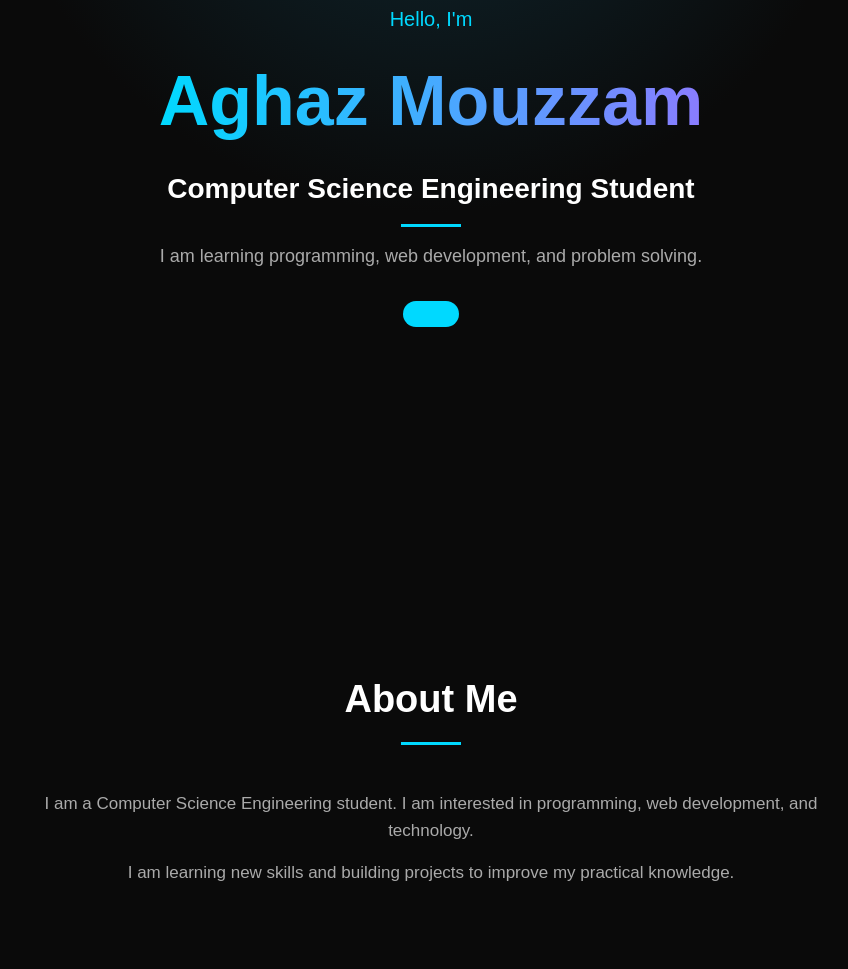
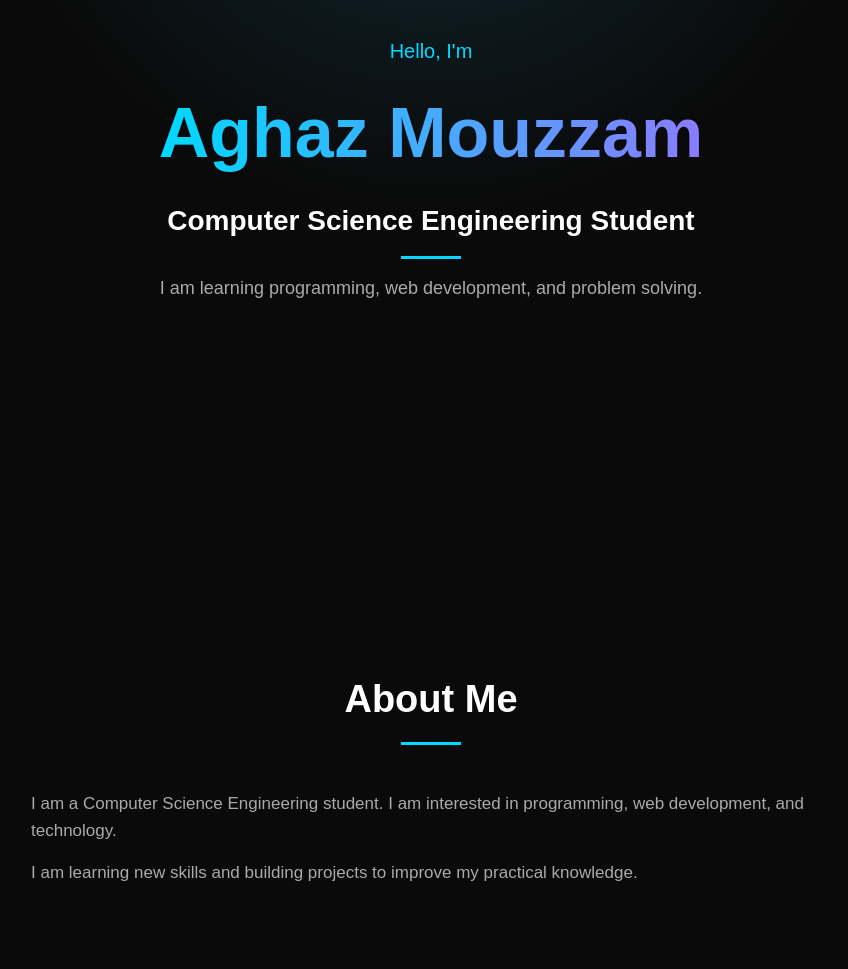
Before and after one commit to aghaz-the/portfolio, a plain HTML site: page index.html in a window 1280 px wide. Shown: the part 231-1200 px from the top of the page, without its empty margins (209-1057 px from the left). Drawn offline with Linux system fonts and the light colour scheme; a script that the page names is missing.

Commit message:
Updated projects section

```diff
--- a/index.css
+++ b/index.css
@@ -192,9 +192,9 @@ section h2::after {
    ABOUT
 ========================= */
 
-#about {
+/* #about {
     text-align: center;
-}
+} */
 
 #about p {
     max-width: 800px;
--- a/index.html
+++ b/index.html
@@ -45,7 +45,7 @@
                 and problem solving.
             </p>
 
-            <a href="#projects" class="btn">
+            <!-- <a href="#projects" class="btn"> -->
 
             </a>
 
@@ -56,8 +56,7 @@
 
     <!-- About -->
     <section id="about">
-
-        <h2>About Me</h2>
+    <h2>About Me</h2>
 
         <p>
             I am a Computer Science Engineering student.
```
